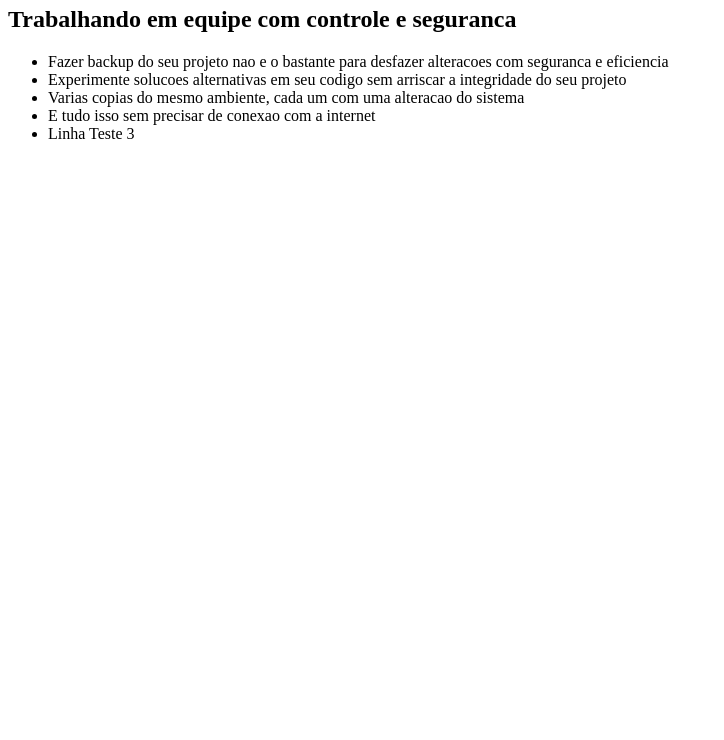
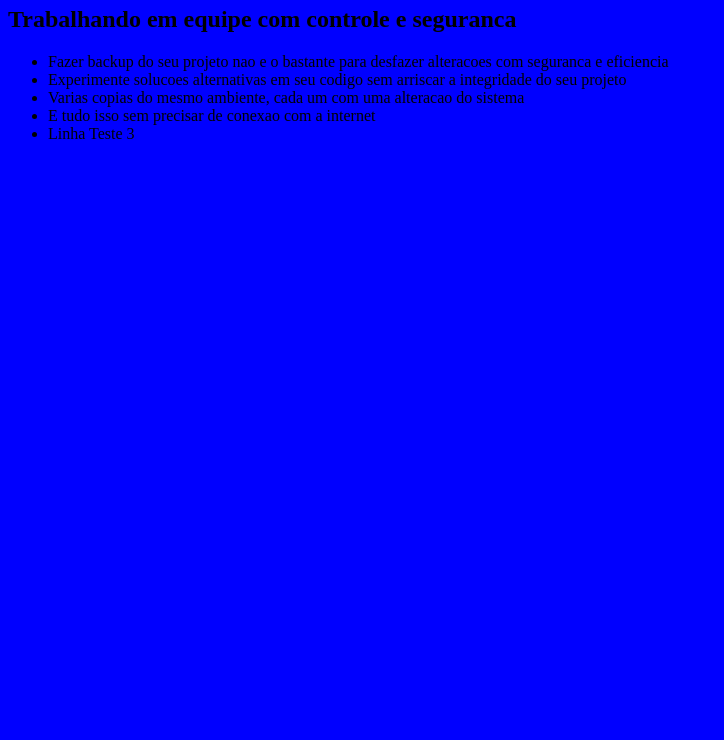
Before and after one commit to CarlosPaza/curso-git-alura, a plain HTML site: page index.html in a window 1280 px wide. Shown: the part 60-800 px from the top of the page, without its empty margins (0-724 px from the left). Drawn offline with Linux system fonts and the light colour scheme.

Commit message:
Inicio do Design

```diff
--- /dev/null
+++ b/estilo.css
@@ -0,0 +1,3 @@
+body {
+	background-color: blue;
+}
--- a/index.html
+++ b/index.html
@@ -2,6 +2,7 @@
 
 	<head>
 		<meta charset="UTF-8"/>
+		<link rel="stylesheet" type="text/css" href="estilo.css"/>
 	</head>
 
 	<body>
```
